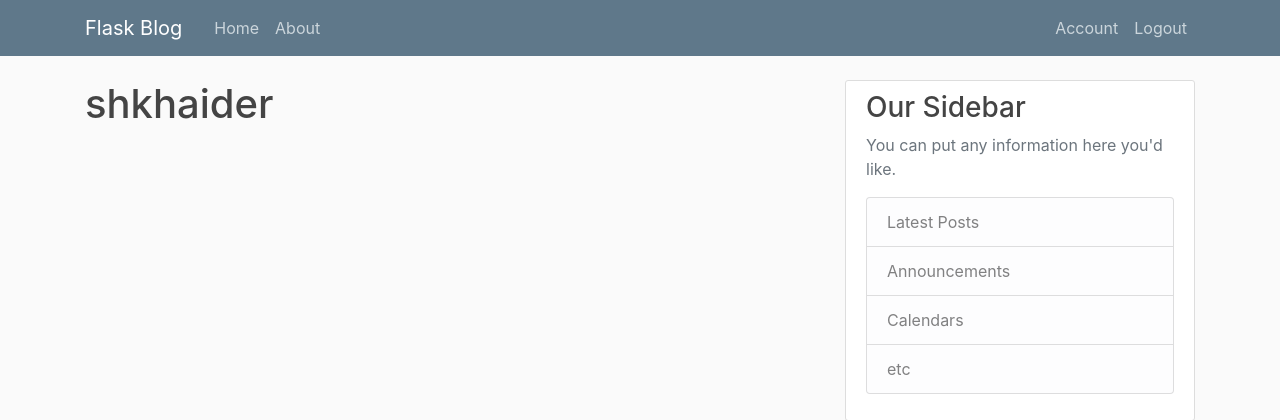
After one commit to shkhaider2015/Flask_App, a Flask app: page /account in a window 1280 px wide. The commit adds this page. Shown: the top 420 px of the page. Run offline with Flask 2, Linux system fonts and the light colour scheme; a user stored in the database is signed in; some libraries are stand-ins or nearby versions.

Commit message:
accounts

```diff
--- a/myApp/__init__.py
+++ b/myApp/__init__.py
@@ -1,6 +1,7 @@
 from flask import Flask
 from flask_sqlalchemy import SQLAlchemy
 from flask_bcrypt import Bcrypt
+from flask_login import LoginManager
 
 
 
@@ -11,5 +12,8 @@
 
 db = SQLAlchemy(app)
 bcrypt = Bcrypt(app)
+login_manager = LoginManager(app)
+login_manager.login_view = 'login'
+login_manager.login_message_category = 'info'
 
 from myApp import routes
--- a/myApp/routes.py
+++ b/myApp/routes.py
@@ -1,7 +1,8 @@
-from flask import render_template, url_for, flash, redirect
+from flask import render_template, url_for, flash, redirect, request
 from myApp import app, db, bcrypt
 from myApp.forms import RegistrationForm, LoginForm
 from myApp.models import User, Post
+from flask_login import login_user, current_user, logout_user, login_required
 
 
 posts = [
@@ -33,6 +34,8 @@
 
 @app.route('/register', methods=['GET', 'POST'])
 def register():
+    if current_user.is_authenticated:
+        return redirect(url_for('home'))
     form = RegistrationForm()
     if form.validate_on_submit():
         hashed_password = bcrypt.generate_password_hash(form.password.data).decode('utf-8')
@@ -46,11 +49,27 @@
 
 @app.route('/login', methods=['GET', 'POST'])
 def login():
+    if current_user.is_authenticated:
+        return redirect(url_for('home'))
     form = LoginForm()
     if form.validate_on_submit():
-        if form.email.data == "admin@blog.com" and form.password.data == "password":
-            flash(f"You have been logged in", 'success')
-            return redirect(url_for('home'))
+        user = User.query.filter_by(email=form.email.data).first()
+        if user and bcrypt.check_password_hash(user.password, form.password.data):
+            login_user(user, remember=form.remember.data)
+            next_page = request.args.get('next')
+            return redirect(next_page) if next_page else redirect(url_for('home'))
         else:
             flash("Check username and password", 'danger')
+
     return render_template('login.html', title='login', form=form)
+
+@app.route("/logout")
+def logout():
+    logout_user()
+    return redirect(url_for('home'))
+
+
+@app.route("/account")
+@login_required
+def account():
+    return render_template('account.html', title='Account')
--- /dev/null
+++ b/myApp/templates/account.html
@@ -0,0 +1,7 @@
+{% extends "layout.html" %}
+
+{% block content %}
+
+    <h1> {{ current_user.username }} </h1>
+
+{% endblock %}
--- a/myApp/templates/layout.html
+++ b/myApp/templates/layout.html
@@ -32,8 +32,13 @@
               </div>
               <!-- Navbar Right Side -->
               <div class="navbar-nav">
-                <a class="nav-item nav-link" href="{{ url_for('login') }}">Login</a>
-                <a class="nav-item nav-link" href="{{ url_for('register') }}">Register</a>
+                {% if current_user.is_authenticated %}
+                <a class="nav-item nav-link" href="{{ url_for('account') }}">Account</a>
+                  <a class="nav-item nav-link" href="{{ url_for('logout') }}">Logout</a>
+                {% else %}
+                  <a class="nav-item nav-link" href="{{ url_for('login') }}">Login</a>
+                  <a class="nav-item nav-link" href="{{ url_for('register') }}">Register</a>
+                {% endif %}
               </div>
             </div>
           </div>
```
Also changed, not shown: myApp/forms.py (+14 -1 lines), myApp/models.py (+8 -2 lines).
